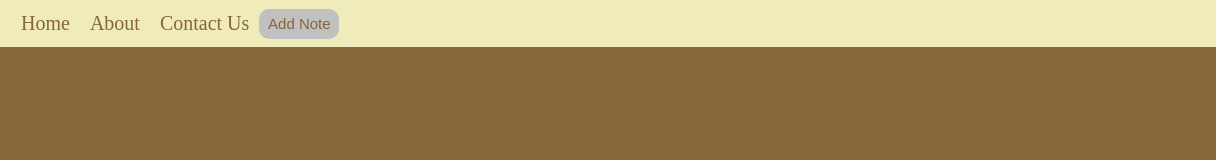
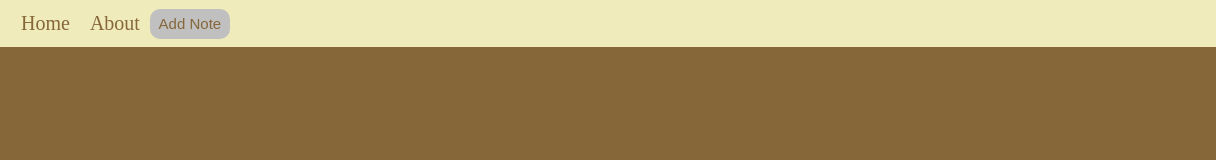
Before and after one commit to himanshukale02/collaborative-notes, a plain HTML site: page index.html in a window 1280 px wide. Shown: the full height of the page, 64-1280 px from the left. Drawn offline with Linux system fonts and the light colour scheme.

Commit message:
removed contact us page

```diff
--- a/index.html
+++ b/index.html
@@ -19,7 +19,6 @@
             </div>
             <p><a href="index.html">Home</a></p>
             <p><a href="about.html">About</a></p>
-            <p><a href="contact.html">Contact Us</a></p>
             <div class="add">
                <input type="button" id="addPop" value="Add Note" onclick="openPopup()"></input>
             </div>
```
